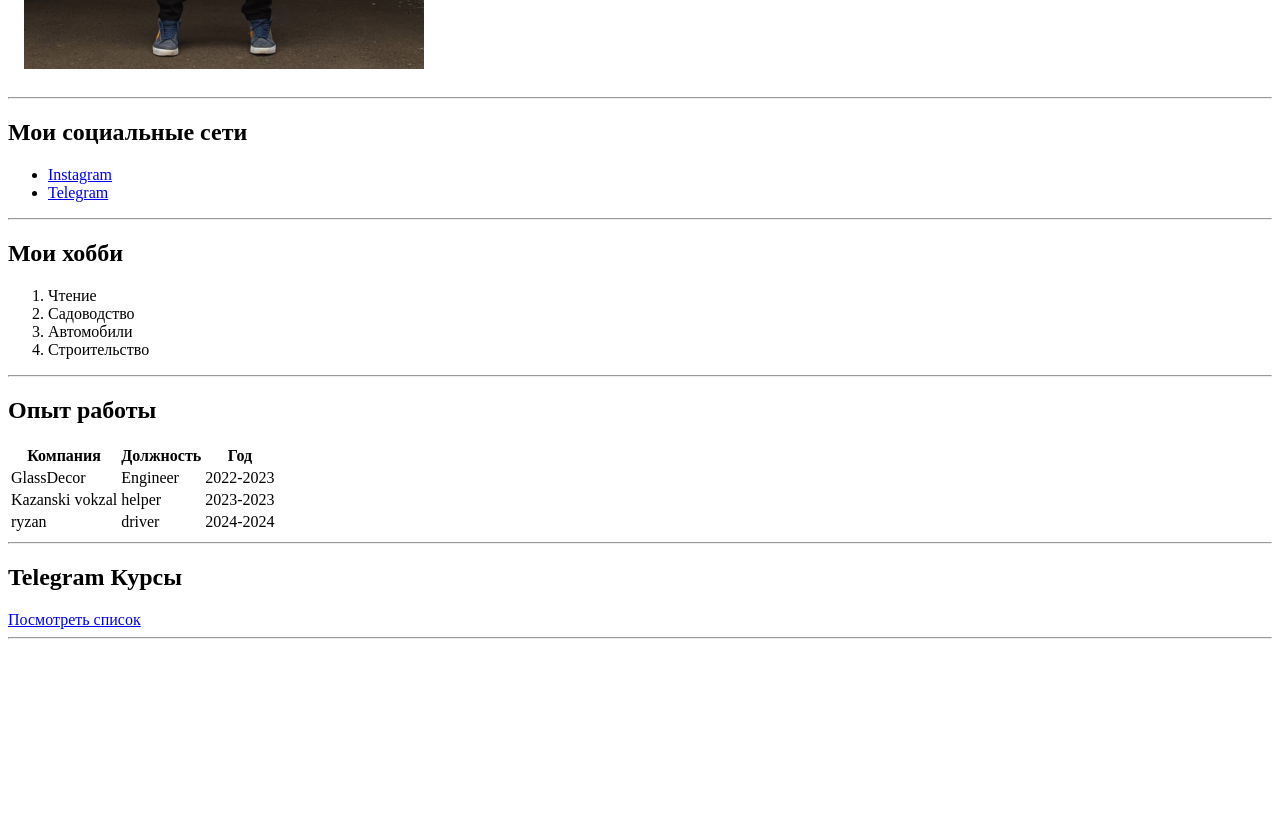
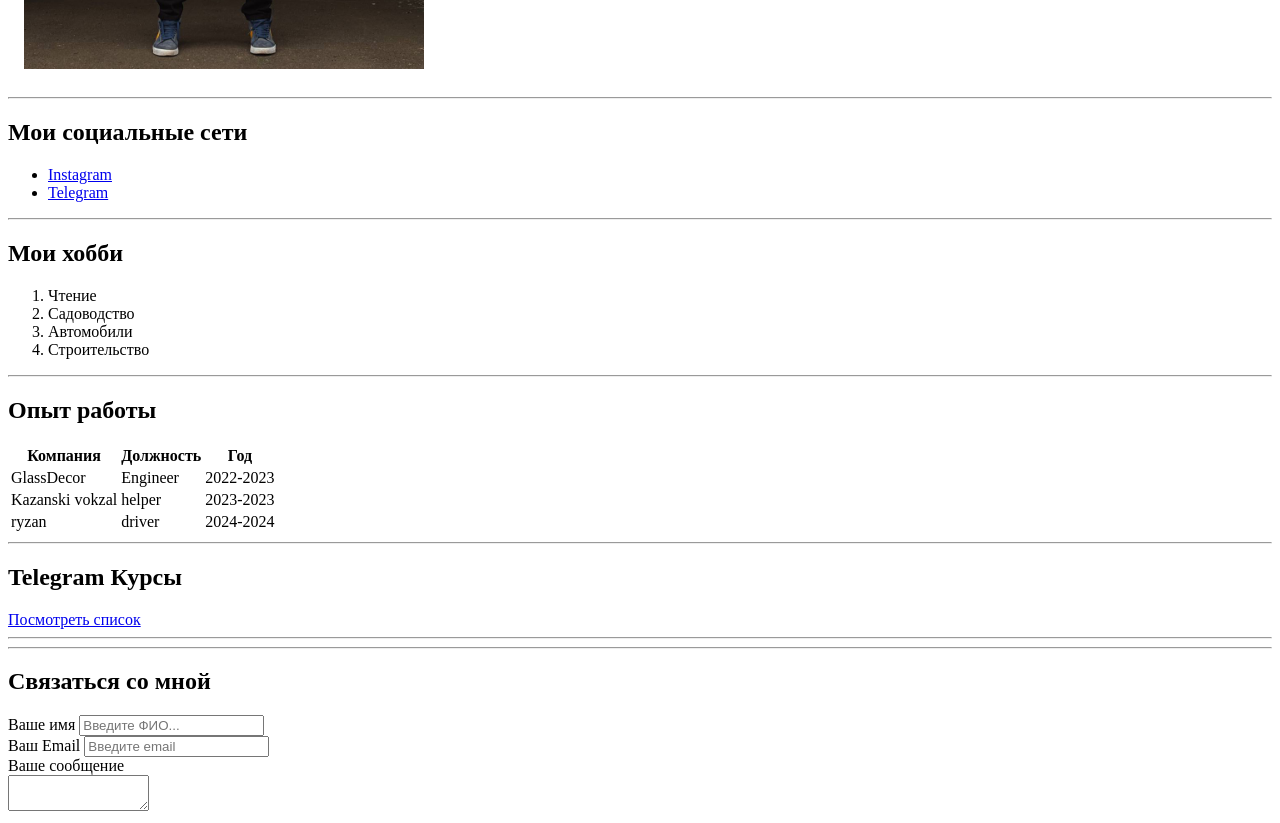
Before and after one commit to farruhhh/cv, a plain HTML site: page index.html in a window 1280 px wide. Shown: the part 488-1311 px from the top of the page. Before the commit the page ends 1135 px from the top, so only its background shows below. Drawn offline with Linux system fonts and the light colour scheme.

Commit message:
Update index.html

```diff
--- a/index.html
+++ b/index.html
@@ -66,6 +66,38 @@
 <a href="telegram.html">Посмотреть список</a>
 
 <hr>
+<hr>
+
+<h2>Связаться со мной</h2>
+
+            <form action="/">
+              <label for="name">Ваше имя</label>
+              <input type="text" id="name"
+               placeholder="Введите ФИО... " >
+
+                <br>
+
+               <label for="email">Ваш Email</label>
+               <input type="email" id="email"
+                placeholder="Введите email " >
+
+
+                <br>
+
+                <label for="text">Ваше сообщение</label>
+                <br>
+                <textarea id="text" rows="2" cols="15" >
+
+
+                </textarea>
+
+
+                 <br>
+
+
+
+
+           </form>
 
 
 </body>
```
